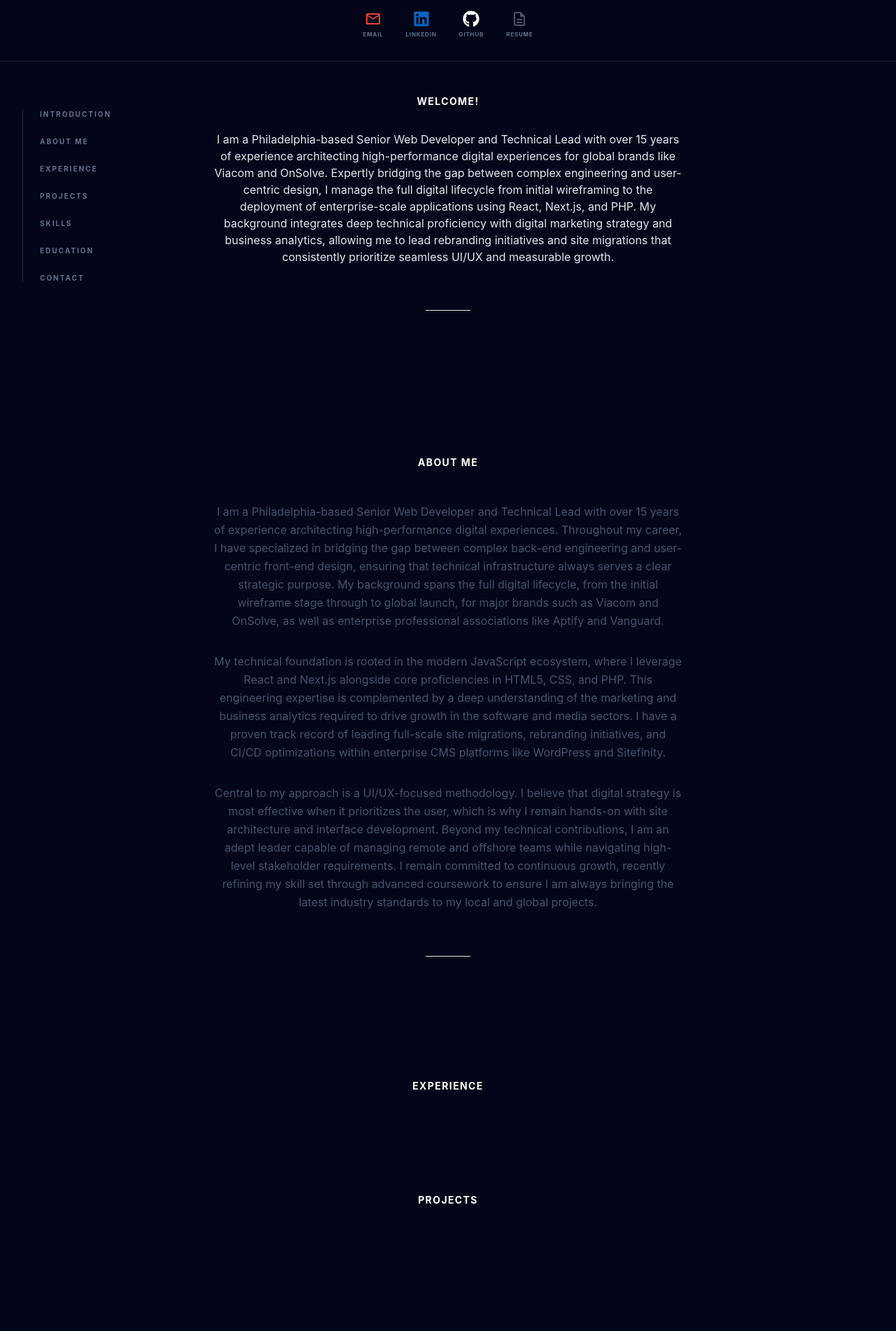
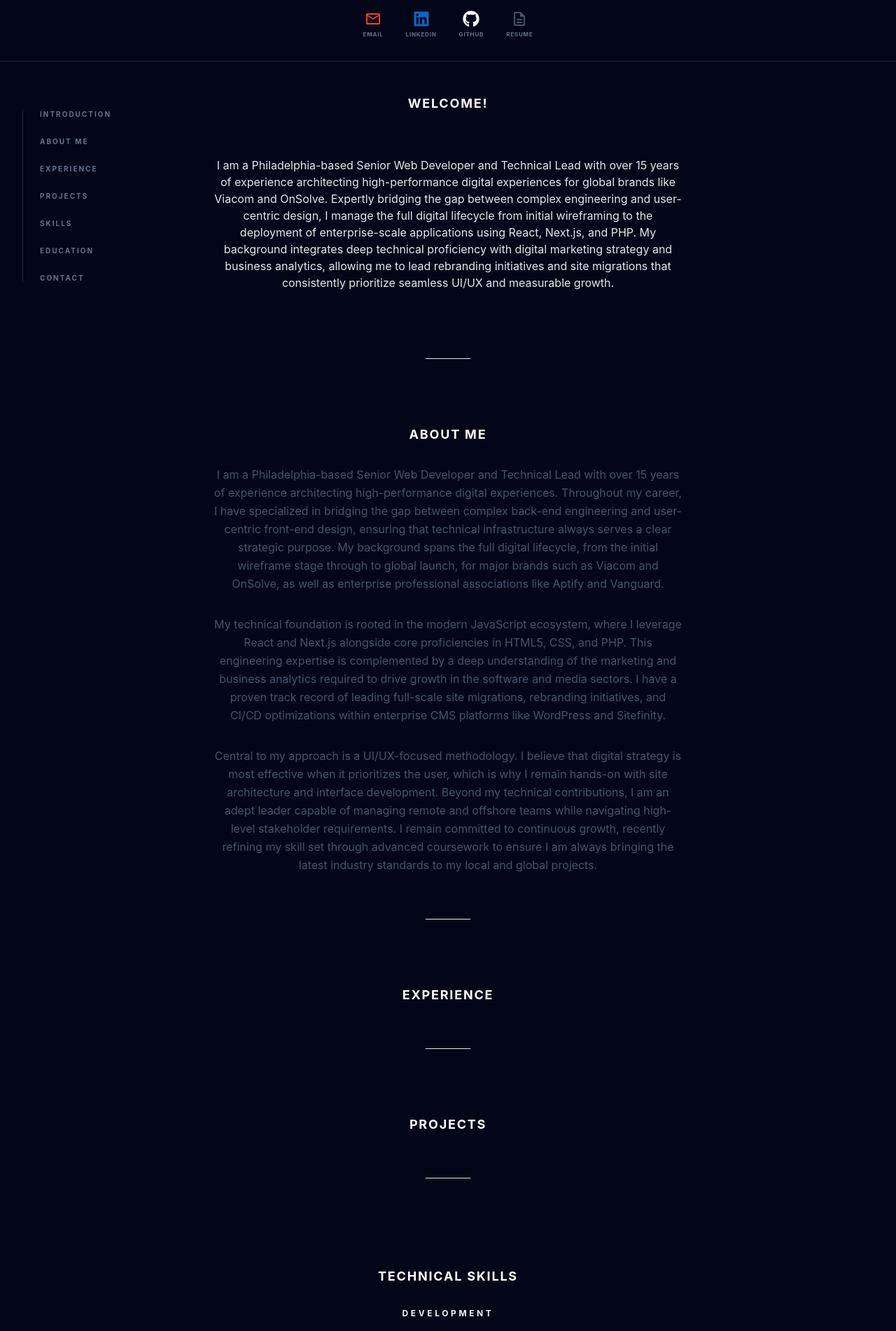
Before and after one commit to ramckinney86/portfolio-app, a React (Vite) app in the folder portfolio-app/: page / in a window 1280 px wide. Shown: the part 120-2022 px from the top of the page at 70% size. Built offline with nearby package versions, Linux system fonts and the light colour scheme; the HTML template or start-up script is replaced by a standard one.

Commit message:
added Contact section

```diff
--- a/portfolio-app/src/App.jsx
+++ b/portfolio-app/src/App.jsx
@@ -1,4 +1,5 @@
 import About from './components/About';
+import Contact from './components/Contact';
 import Education from './components/Education';
 import React from 'react';
 import Header from './components/Header';
@@ -19,92 +20,106 @@ import {
 function App() {
   return (
     <div className="min-h-screen bg-slate-950 text-slate-200 flex flex-col relative">
-      {/* Navigation Anchor for larger screens */}
       <TableOfContents />
-
-      {/* Global Header */}
       <Header />
-
-      {/* Main Content Area */}
       <main className="flex-grow">
 
-        {/* Intro Section */}
+        {/* Introduction */}
         <section id="intro" className="max-w-3xl mx-auto px-6 py-12">
-          <h2 className='text-2xl font-bold text-center text-white uppercase tracking-widest text-[14px]'>Welcome!</h2>
+          <h2 className='text-2xl font-bold text-center mb-8 text-white uppercase tracking-widest text-[18px]'>Welcome!</h2>
           <Intro />
+          <div className="mt-16 flex justify-center">
+            <div className="h-px w-16 bg-slate-200"></div>
+          </div>
         </section>
 
-        {/* About/Bio Section - Placeholder for your narrative flow */}
+        {/* About/Bio */}
         <section id="about" className="max-w-3xl mx-auto px-6 py-12">
+          <h2 className='text-2xl font-bold text-center mb-8 text-white uppercase tracking-widest text-[18px]'>About Me</h2>
           <About />
+          <div className="mt-16 flex justify-center">
+            <div className="h-px w-16 bg-slate-200"></div>
+          </div>
         </section>
 
-        {/* Professional Experience Placeholder */}
+        {/* Experience */}
         <section id="experience" className="max-w-5xl mx-auto px-6 py-12">
-          <h2 className='text-2xl font-bold text-center mb-12 text-white uppercase tracking-widest text-[14px]'>Experience</h2>
+          <h2 className='text-2xl font-bold text-center mb-8 text-white uppercase tracking-widest text-[18px]'>Experience</h2>
+          <div className="mt-16 flex justify-center">
+            <div className="h-px w-16 bg-slate-200"></div>
+          </div>
         </section>
 
+        {/* Projects */}
         <section id="projects" className="max-w-5xl mx-auto px-6 py-12">
-          <h2 className='text-2xl font-bold text-center mb-12 text-white uppercase tracking-widest text-[14px]'>Projects</h2>
+          <h2 className='text-2xl font-bold text-center mb-8 text-white uppercase tracking-widest text-[18px]'>Projects</h2>
+          <div className="mt-16 flex justify-center">
+            <div className="h-px w-16 bg-slate-200"></div>
+          </div>
         </section>
 
-        {/* Capabilities / Skills Section */}
+        {/* Skills */}
         <section id="skills" className="py-20">
           <div className="max-w-6xl mx-auto px-4">
-            <h2 className="text-2xl font-bold text-center mb-12 text-white uppercase tracking-widest text-[14px]">
+            <h2 className="text-2xl font-bold text-center mb-8 text-white uppercase tracking-widest text-[18px]">
               Technical Skills
             </h2>
 
             <div className="space-y-24">
               <div>
-                <h3 className="text-center text-slate-500 text-[12px] font-bold uppercase tracking-[0.3em] mb-8">
+                <h3 className="text-center text-slate-100 text-[12px] font-bold uppercase tracking-[0.3em] mb-8">
                   Development
                 </h3>
                 <SkillGrid items={devSkills} />
               </div>
 
               <div>
-                <h3 className="text-center text-slate-500 text-[12px] font-bold uppercase tracking-[0.3em] mb-8">
+                <h3 className="text-center text-slate-100 text-[12px] font-bold uppercase tracking-[0.3em] mb-8">
                   Design & UI/UX
                 </h3>
                 <SkillGrid items={designSkills} />
               </div>
-
-
               <div>
-                <h3 className="text-center text-slate-500 text-[12px] font-bold uppercase tracking-[0.3em] mb-8">
+                <h3 className="text-center text-slate-100 text-[12px] font-bold uppercase tracking-[0.3em] mb-8">
                   Digital Strategy & Marketing
                 </h3>
                 <SkillGrid items={marketingSkills} />
               </div>
 
               <div>
-                <h3 className="text-center text-slate-500 text-[12px] font-bold uppercase tracking-[0.3em] mb-8">
+                <h3 className="text-center text-slate-100 text-[12px] font-bold uppercase tracking-[0.3em] mb-8">
                   Environments & Tools
                 </h3>
                 <SkillGrid items={softwareSkills} />
               </div>
               <div>
-                <h3 className="text-center text-slate-500 text-[12px] font-bold uppercase tracking-[0.3em] mb-8">
+                <h3 className="text-center text-slate-100 text-[12px] font-bold uppercase tracking-[0.3em] mb-8">
                   Management & Operations
                 </h3>
                 <SkillGrid items={otherSkills} />
               </div>
             </div>
           </div>
+          <div className="mt-16 flex justify-center">
+            <div className="h-px w-16 bg-slate-200"></div>
+          </div>
         </section>
 
-        {/* Education & Contact Placeholders */}
+        {/* Education */}
         <section id="education" className="py-20">
-          <h2 className='text-2xl font-bold text-center mb-12 text-white uppercase tracking-widest text-[14px]'>Education</h2>
+          <h2 className='text-2xl font-bold text-center mb-8 text-white uppercase tracking-widest text-[18px]'>Education</h2>
           <Education />
+          <div className="mt-16 flex justify-center">
+            <div className="h-px w-16 bg-slate-200"></div>
+          </div>
         </section>
+
+        {/* Contact */}
         <section id="contact" className="py-20">
-          <h2 className='text-2xl font-bold text-center mb-12 text-white uppercase tracking-widest text-[14px]'>Contact</h2>
+          <h2 className='text-2xl font-bold text-center mb-8 text-white uppercase tracking-widest text-[18px]'>Contact</h2>
+          <Contact />
         </section>
       </main>
-
-      {/* Global Footer */}
       <Footer />
     </div>
   );
--- a/portfolio-app/src/components/About.jsx
+++ b/portfolio-app/src/components/About.jsx
@@ -2,8 +2,7 @@ import React from 'react';
 
 const About = () => {
   return (
-    <section className="max-w-3xl mx-auto px-6 py-20 text-center">
-      <h2 className='text-2xl font-bold text-center mb-12 text-white uppercase tracking-widest text-[14px]'>About Me</h2>
+    <section className="max-w-3xl mx-auto px-6 text-center">
       <div className="space-y-8">
         {/* Primary Summary */}
         <p className="text-slate-600 text-sm md:text-base leading-relaxed max-w-2xl mx-auto">
@@ -20,11 +19,6 @@ const About = () => {
           Central to my approach is a UI/UX-focused methodology. I believe that digital strategy is most effective when it prioritizes the user, which is why I remain hands-on with site architecture and interface development. Beyond my technical contributions, I am an adept leader capable of managing remote and offshore teams while navigating high-level stakeholder requirements. I remain committed to continuous growth, recently refining my skill set through advanced coursework to ensure I am always bringing the latest industry standards to my local and global projects.
         </p>
       </div>
-
-      {/* Decorative Divider */}
-      <div className="mt-16 flex justify-center">
-        <div className="h-px w-16 bg-slate-200"></div>
-      </div>
     </section>
   );
 };
--- /dev/null
+++ b/portfolio-app/src/components/Contact.jsx
@@ -0,0 +1,63 @@
+import React from 'react';
+import { MdOutlineEmail, MdOutlineDescription } from 'react-icons/md';
+import { FaLinkedin, FaGithub } from 'react-icons/fa';
+
+const Contact = () => {
+  const contactLinks = [
+    {
+      icon: MdOutlineEmail,
+      label: 'Email',
+      href: 'mailto:your.email@example.com',
+      color: '#EA4335'
+    },
+    {
+      icon: FaLinkedin,
+      label: 'LinkedIn',
+      href: 'https://linkedin.com/in/yourprofile',
+      color: '#0A66C2'
+    },
+    {
+      icon: FaGithub,
+      label: 'GitHub',
+      href: 'https://github.com/ramckinney86',
+      color: '#F8FAFC' // White for Dark Mode visibility
+    },
+    {
+      icon: MdOutlineDescription,
+      label: 'Resume',
+      href: '/resume.pdf',
+      color: '#94A3B8'
+    }
+  ];
+
+  return (
+    <div className="max-w-4xl mx-auto px-6">
+      <div className="grid grid-cols-2 md:grid-cols-4 gap-y-12 gap-x-8">
+        {contactLinks.map((link) => (
+          <a
+            key={link.label}
+            href={link.href}
+            target="_blank"
+            rel="noopener noreferrer"
+            /* cursor-pointer for nav, hover-scale for consistency */
+            className="flex flex-col items-center group transition-transform duration-300 hover:scale-110 cursor-pointer"
+          >
+            <div className="mb-4">
+              <link.icon
+                size={36} // Matches the size used in your SkillGrid
+                style={{ color: link.color }}
+                className="filter drop-shadow-sm group-hover:drop-shadow-md transition-all"
+              />
+            </div>
+
+            <span className="text-[10px] font-bold uppercase tracking-[0.2em] text-slate-500 group-hover:text-white transition-colors duration-300 text-center">
+              {link.label}
+            </span>
+          </a>
+        ))}
+      </div>
+    </div>
+  );
+};
+
+export default Contact;
--- a/portfolio-app/src/components/Introduction.jsx
+++ b/portfolio-app/src/components/Introduction.jsx
@@ -6,11 +6,6 @@ const Intro = () => {
       <div className="space-y-8">
         <p>I am a Philadelphia-based Senior Web Developer and Technical Lead with over 15 years of experience architecting high-performance digital experiences for global brands like Viacom and OnSolve. Expertly bridging the gap between complex engineering and user-centric design, I manage the full digital lifecycle from initial wireframing to the deployment of enterprise-scale applications using React, Next.js, and PHP. My background integrates deep technical proficiency with digital marketing strategy and business analytics, allowing me to lead rebranding initiatives and site migrations that consistently prioritize seamless UI/UX and measurable growth.</p>
       </div>
-
-      {/* Decorative Divider */}
-      <div className="mt-16 flex justify-center">
-        <div className="h-px w-16 bg-slate-200"></div>
-      </div>
     </section>
   );
 };
```
